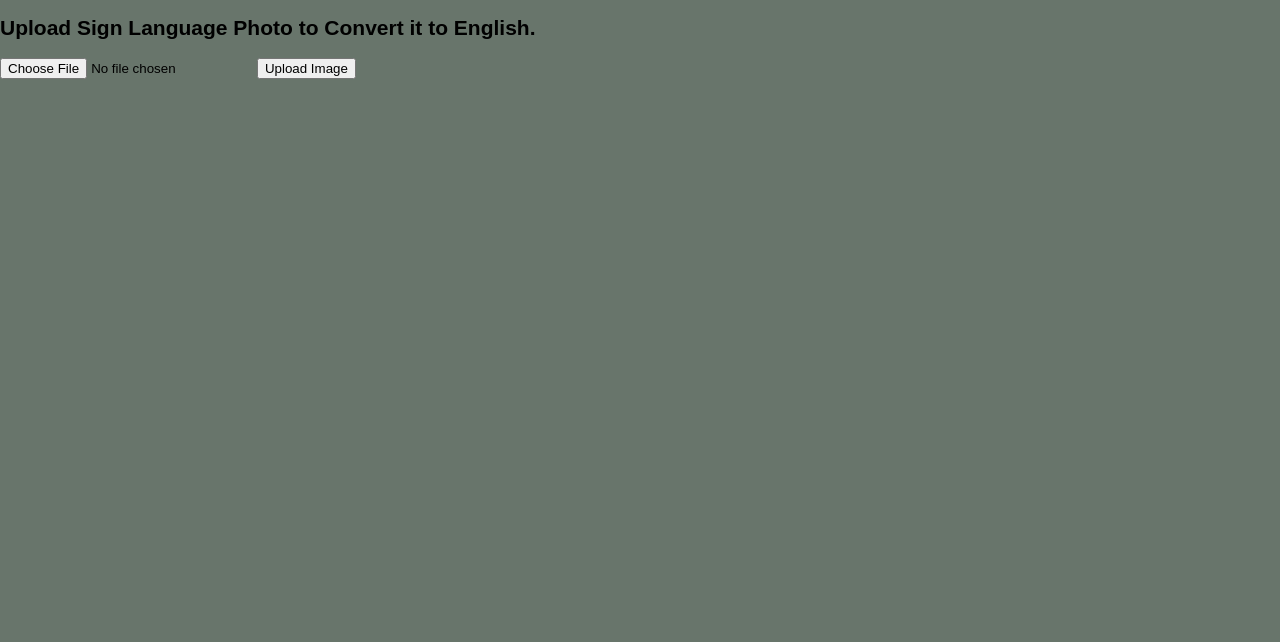
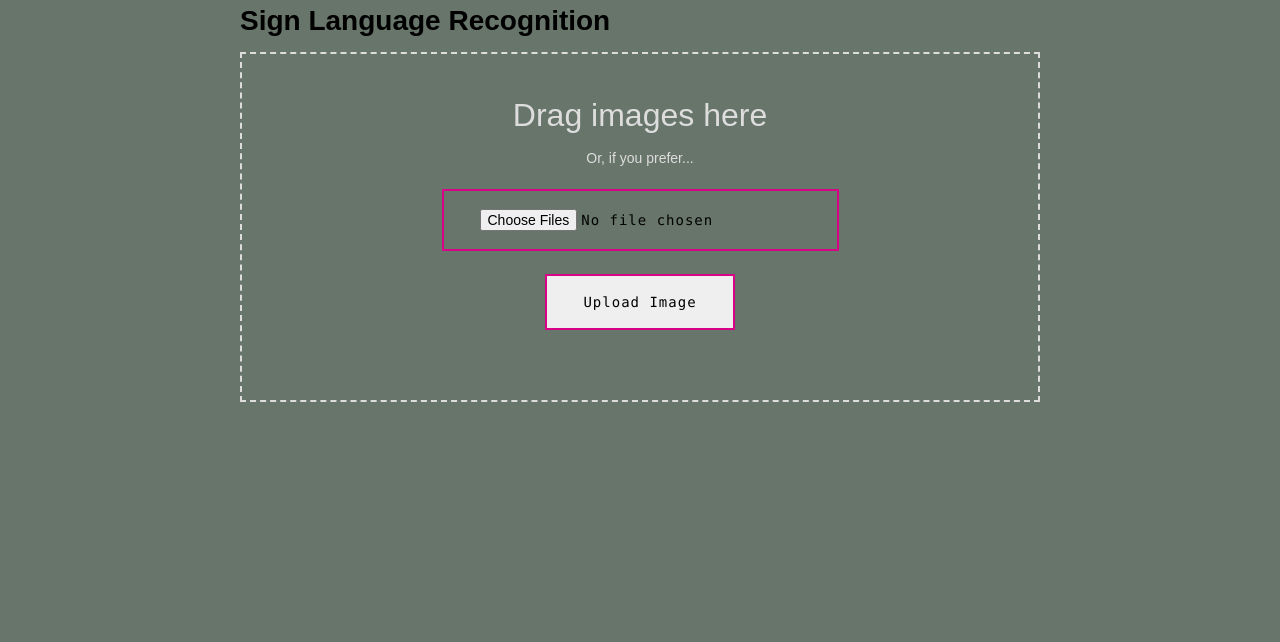
Before and after one commit to nithiyav/Sign-Language-Recognition, a Django app: template templates/main.html in a window 1280 px wide. Shown: the top 642 px of the page. After the commit the page ends 402 px from the top, so only its background shows below. Run offline with Django 3.2, Linux system fonts and the light colour scheme; the template is opened without the code that fills it, so the values that code supplies are empty; parts of the project's set-up code (start-up, migrations or seed data) failed here and were passed over.

Commit message:
modified

```diff
--- a/templates/main.html
+++ b/templates/main.html
@@ -1,27 +1,56 @@
-<!DOCTYPE html>
 {% load static %}
 
-<html lang="en">
-
+<html>
 <head>
-    <meta charset="UTF-8">
-    <title>Detect</title>
+    <title>Sign Language Recognition</title>
     <link rel="stylesheet" href="{% static 'css/main.css' %}">
-
+    <link rel="stylesheet" href="{% static 'js/main.js' %}">
 </head>
 <body>
+    <div class="body">
+        <div>
+            <h1>Sign Language Recognition</h1>
+        </div>
 
-<h2>Upload Sign Language Photo to Convert it to English.</h2>
+        <div id="dragndropimage" class="uploadimage-dragndrop">
+            <div class="uploadimage-text">Drag images here</div>
+            <div>Or, if you prefer...</div>
+            <div class="uploadimage-input">
+                <form action = 'predict' method = "post" enctype = "multipart/form-data">
+                    {% csrf_token %}
+                <input type="file" class="button_slide slide_left" multiple="multiple" name="image" id="upload-input" /> <br><br>
+                    <button type = 'submit' class="button_slide slide_diagonal">Upload Image</button>
+                </form>
+            </div>
+        </div>
 
-<form action = 'predict' method = "post" enctype = "multipart/form-data">
-{% csrf_token %}
-<div class="wrapper">
-    <div class="file-upload">
-        <input type = 'file' name = 'image'>
-        <i class="fa fa-arrow-up"></i>
-        <button type = 'submit'>Upload Image</button>
+        <div id="upload-liveuploads" data-bind="template: { name: 'template-uploads' }"></div>
+
+        <script type="text/html" id="template-uploads">
+            <div data-bind="visible: showTotalProgress()">
+                <div>
+                    <span data-bind="text: uploadSpeedFormatted()"></span>
+                    <span data-bind="text: timeRemainingFormatted()" style="float: right;"></span>
+                </div>
+                <div class="uploadimage-totalprogress">
+                    <div class="uploadimage-totalprogressbar" style="width: 0%;" data-bind="style: { width: totalProgress() + '%' }"></div>
+                </div>
+            </div>
+            <div data-bind="foreach: uploads">
+                <div class="uploadimage-upload" data-bind="css: { 'uploadimage-uploadcompleted': uploadCompleted() }">
+                    <div class="uploadimage-fileinfo">
+                        <strong data-bind="text: fileName"></strong>
+                        <span data-bind="text: fileSizeFormated"></span>
+                        <span class="uploadimage-progresspct" data-bind="visible: uploadProgress() < 100"><span data-bind="text: uploadSpeedFormatted()"></span></span>
+                    </div>
+                    <div class="uploadimage-progress">
+                        <div class="uploadimage-progressbar" style="width: 0%;" data-bind="style: { width: uploadProgress() + '%' }"></div>
+                    </div>
+                </div>
+            </div>
+        </script>
+
+
     </div>
-</div>
-</form>
 </body>
 </html>
```
